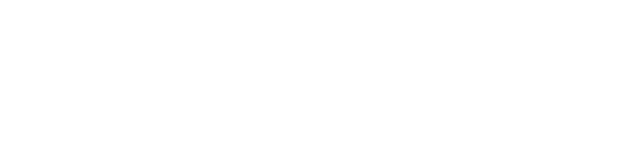
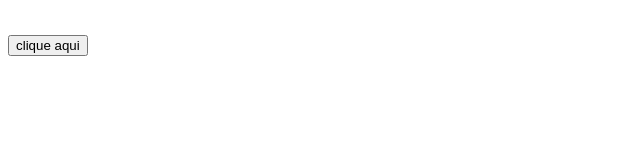
Before and after one commit to VanilsonLins2608/TesteGit, a plain HTML site: page Index.html in a window 1280 px wide. Shown: the whole page, without its empty margins (0-640 px from the left). Drawn offline with Linux system fonts and the light colour scheme.

Commit message:
adicionando um botão

```diff
--- a/Index.html
+++ b/Index.html
@@ -4,5 +4,6 @@
         <meta charset="UTF-8">
         <meta name="viewport" content="width=device-width, initial-scale=1.0">
         <title>Pagina Inicial</title>
+        <h1><button>clique aqui</button></h1>
     </head>
 </html>
```
